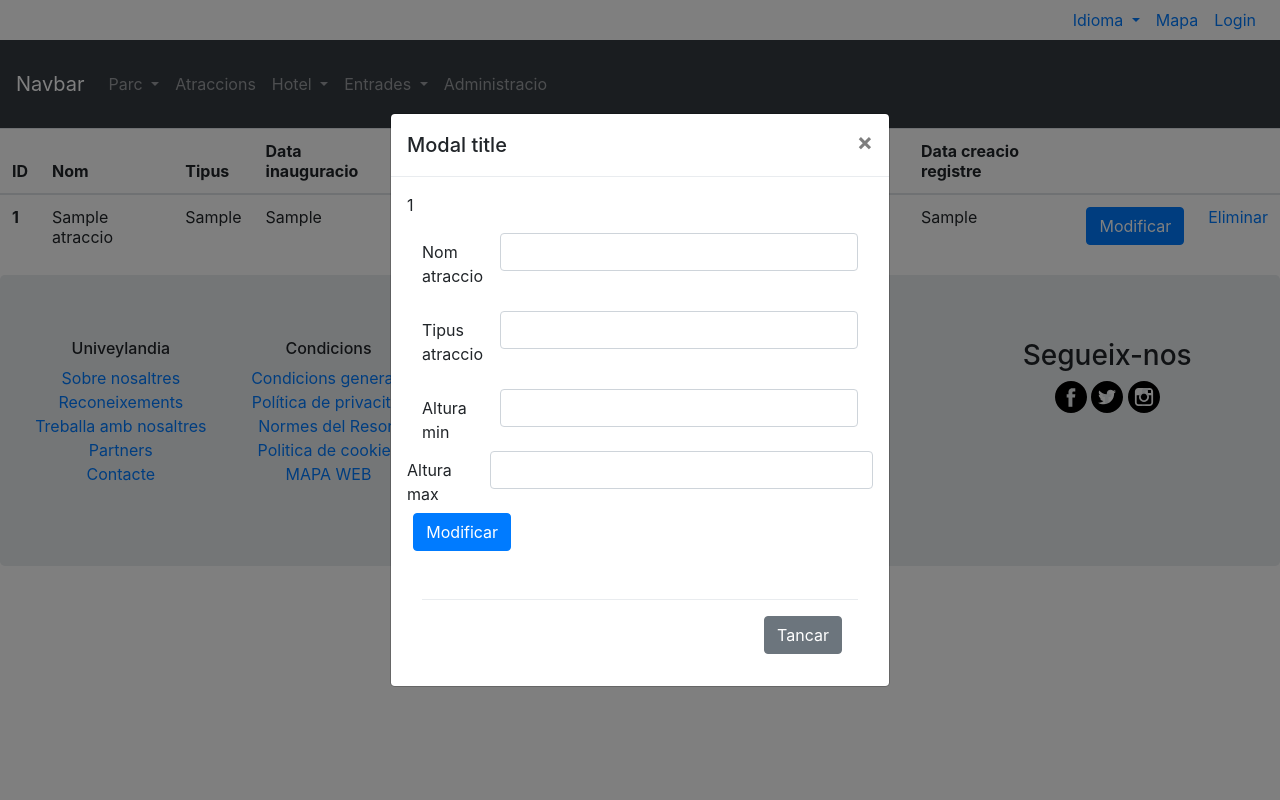
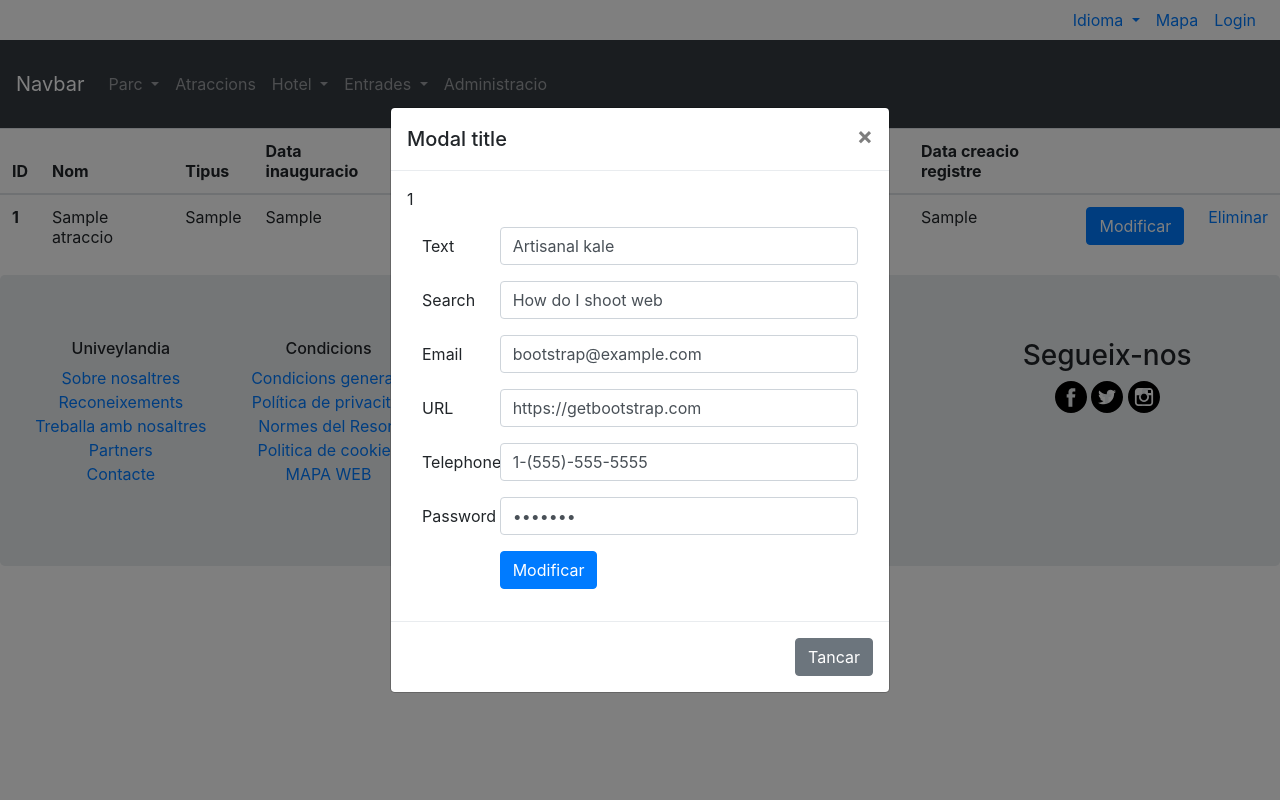
Before and after one commit to jfebrerc/univeylandiaPHP, a PHP site: page /Atraccions/consulta_test.php in a window 1280 px wide, after a click on "Modificar". Run offline with PHP 8.4, Linux system fonts and the light colour scheme; tables that the repository leaves empty or names only in its code hold one stand-in row (values such as "Sample post").

Commit message:
Update Atraccions/consulta_test.php

```diff
--- a/Atraccions/consulta_test.php
+++ b/Atraccions/consulta_test.php
@@ -202,26 +202,40 @@ if (!isset($_SESSION['id_rol'])) :?>
                   <div class="container">
                     <form>
                     <div class="form-group row">
-                        <label for="inputEmail3" class="col-sm-2 col-form-label">Nom atraccio</label>
-                        <div class="col-sm-10">
-                          <input type="text" class="form-control" id="example-text-input">
+                      <label for="example-text-input" class="col-2 col-form-label">Text</label>
+                      <div class="col-10">
+                        <input class="form-control" type="text" value="Artisanal kale" id="example-text-input">
                       </div>
                       </div>
                       <div class="form-group row">
-                          <label for="inputPassword3" class="col-sm-2 col-form-label">Tipus atraccio</label>
-                            <div class="col-sm-10">
-                              <input type="text" class="form-control" id="example-text-input">
+                      <label for="example-search-input" class="col-2 col-form-label">Search</label>
+                      <div class="col-10">
+                        <input class="form-control" type="search" value="How do I shoot web" id="example-search-input">
                       </div>
                       </div>
                       <div class="form-group row">
-                          <label for="inputEmail3" class="col-sm-2 col-form-label">Altura min</label>
-                          <div class="col-sm-10">
-                            <input type="text" class="form-control" id="example-text-input">
+                      <label for="example-email-input" class="col-2 col-form-label">Email</label>
+                      <div class="col-10">
+                        <input class="form-control" type="email" value="bootstrap@example.com" id="example-email-input">
+                      </div>
                       </div>
                       <div class="form-group row">
-                          <label for="inputEmail3" class="col-sm-2 col-form-label">Altura max</label>
-                          <div class="col-sm-10">
-                            <input type="text" class="form-control" id="example-text-input">
+                      <label for="example-url-input" class="col-2 col-form-label">URL</label>
+                      <div class="col-10">
+                        <input class="form-control" type="url" value="https://getbootstrap.com" id="example-url-input">
+                      </div>
+                      </div>
+                      <div class="form-group row">
+                      <label for="example-tel-input" class="col-2 col-form-label">Telephone</label>
+                      <div class="col-10">
+                        <input class="form-control" type="tel" value="1-(555)-555-5555" id="example-tel-input">
+                      </div>
+                      </div>
+                      <div class="form-group row">
+                      <label for="example-password-input" class="col-2 col-form-label">Password</label>
+                      <div class="col-10">
+                        <input class="form-control" type="password" value="hunter2" id="example-password-input">
+                      </div>
                       </div>
                       <div class="form-group row">
                         <div class="offset-sm-2 col-sm-10">
```
Lines whose indentation alone changed are shown as unchanged.
